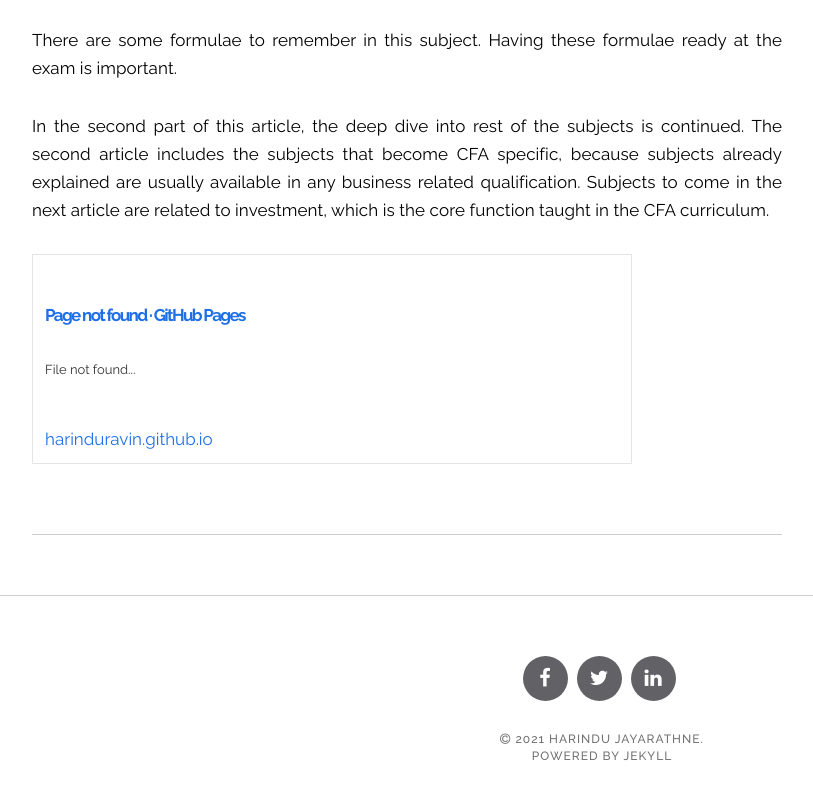
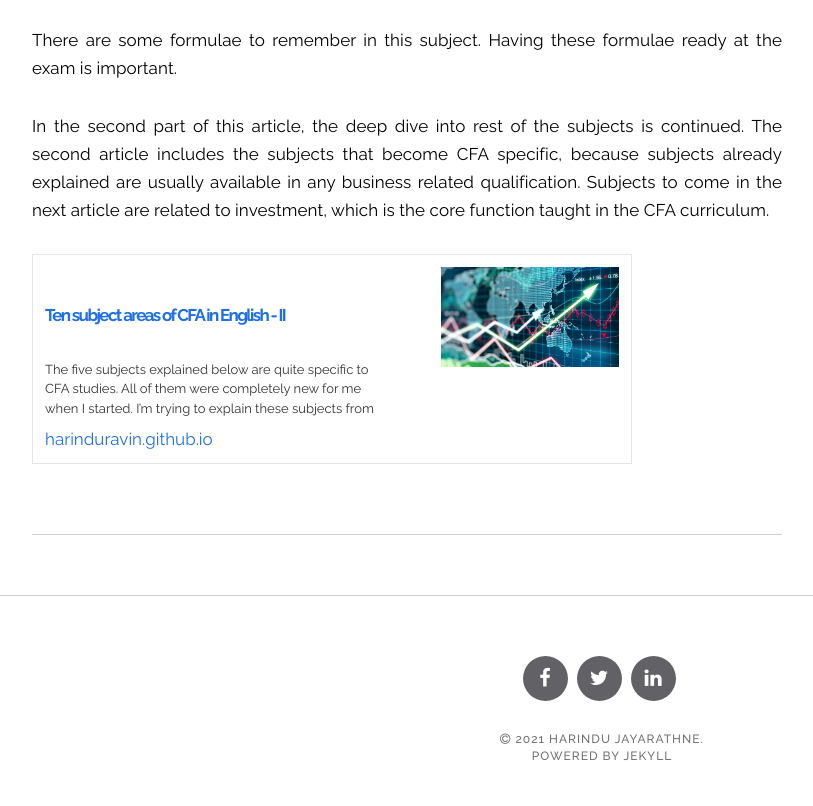
Before and after one commit to harinduravin/harinduravin.github.io, a plain HTML site: page 2021/04/06/@harinduravin-ten-subject-areas-of-cfa-in-english.html in a window 1280 px wide. Shown: the part 6448-7254 px from the top of the page, without its empty margins (38-851 px from the left). Drawn offline with nearby package versions, Linux system fonts and the light colour scheme; a script that the page names is missing.

Commit message:
Cfa article 2 edit 2

```diff
--- a/2021/04/06/@harinduravin-ten-subject-areas-of-cfa-in-english.html
+++ b/2021/04/06/@harinduravin-ten-subject-areas-of-cfa-in-english.html
@@ -207,12 +207,17 @@
 <div class="jekyll-linkpreview-wrapper">
   <div class="jekyll-linkpreview-wrapper-inner">
     <div class="jekyll-linkpreview-content">
+<div class="jekyll-linkpreview-image">
+  <a href="https://harinduravin.github.io/2021/04/18/@harinduravin-ten-subject-areas-of-cfa-part-two.html" target="_blank">
+    <img src="https://harinduravin.github.io/images/Ten_subjects_of_cfa_in_english/front.jpg" />
+  </a>
+</div>
 
       <div class="jekyll-linkpreview-body">
         <h2 class="jekyll-linkpreview-title">
-          <a href="https://harinduravin.github.io/2021/04/18/@harinduravin-ten-subject-areas-of-cfa-part-two.html" target="_blank">Page not found · GitHub Pages</a>
+          <a href="https://harinduravin.github.io/2021/04/18/@harinduravin-ten-subject-areas-of-cfa-part-two.html" target="_blank">Ten subject areas of CFA in English - II</a>
         </h2>
-        <div class="jekyll-linkpreview-description">File not found...</div>
+        <div class="jekyll-linkpreview-description">The five subjects explained below are quite specific to CFA studies. All of them were completely new for me when I started. I’m trying to explain these subjects from the view point of a level 1 exam completed student. I hope it would be an interesting view point to look at the curriculum, when getting ready to start working on level 1 exam.</div>
       </div>
     </div>
     <div class="jekyll-linkpreview-footer">
```
